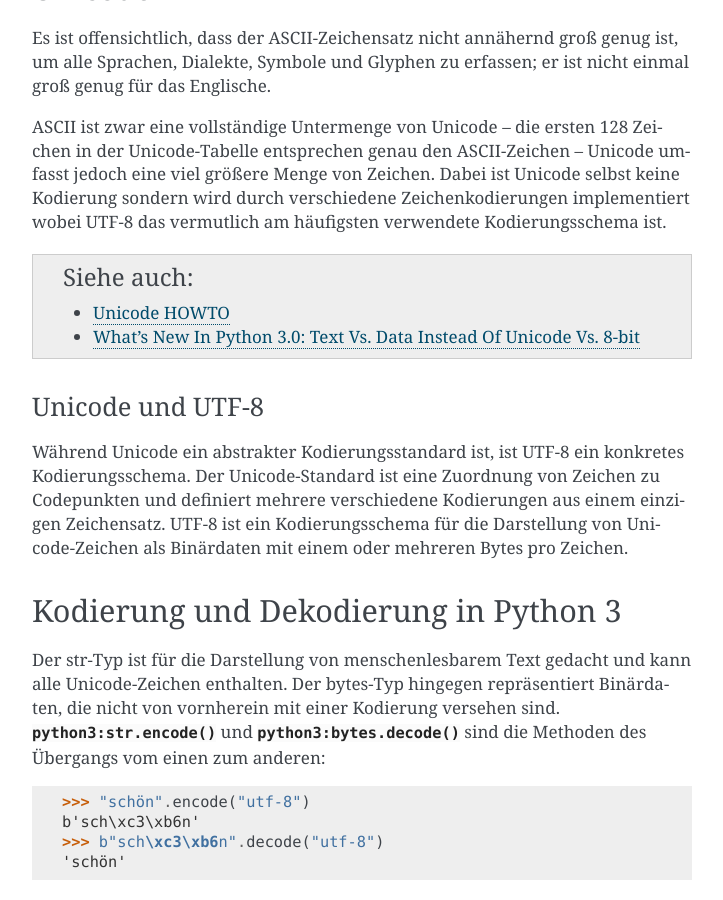
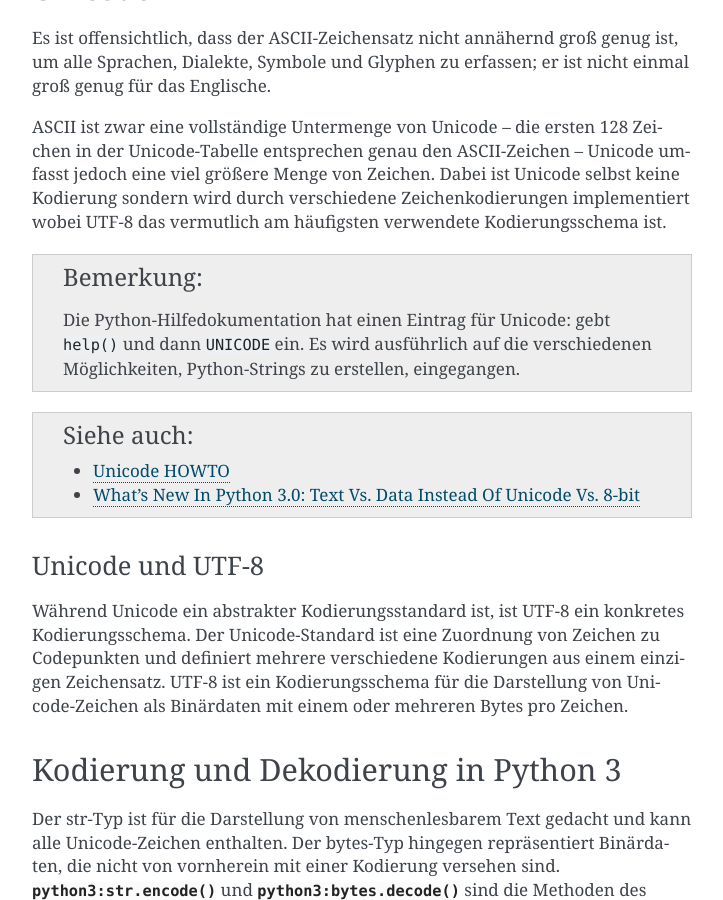
Before and after one commit to veit/python-basics-tutorial-de, a Sphinx documentation site: the page built from docs/appendix/encodings.rst, in a window 1280 px wide and 900 px high, scrolled down 925 px. Shown: the whole window, without its empty margins (388-1111 px from the left). Built offline with Sphinx 7.4.7, drawn with Linux system fonts in a browser that asks for light colours; pages that are not in the unit, such as notebooks, are missing from menus.

Commit message:
:memo: Add note to Unicode help

```diff
--- a/docs/appendix/encodings.rst
+++ b/docs/appendix/encodings.rst
@@ -50,6 +50,11 @@ in der Unicode-Tabelle entsprechen genau den ASCII-Zeichen – Unicode umfasst
 jedoch eine viel größere Menge von Zeichen. Dabei ist Unicode selbst keine
 Kodierung sondern wird durch verschiedene Zeichenkodierungen implementiert wobei
 UTF-8 das vermutlich am häufigsten verwendete Kodierungsschema ist.
+
+.. note::
+   Die Python-Hilfedokumentation hat einen Eintrag für Unicode: gebt ``help()``
+   und dann ``UNICODE`` ein. Es wird ausführlich auf die verschiedenen
+   Möglichkeiten, Python-Strings zu erstellen, eingegangen.
 
 .. seealso::
     * `Unicode HOWTO
```
